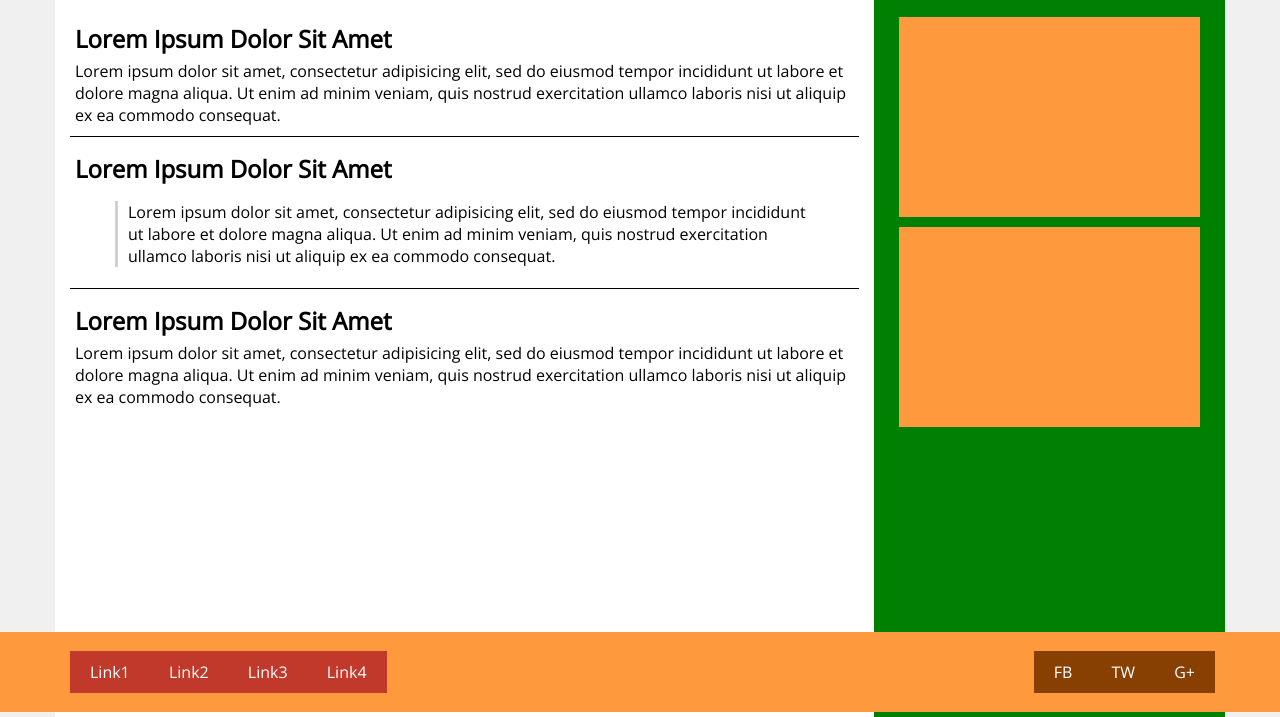
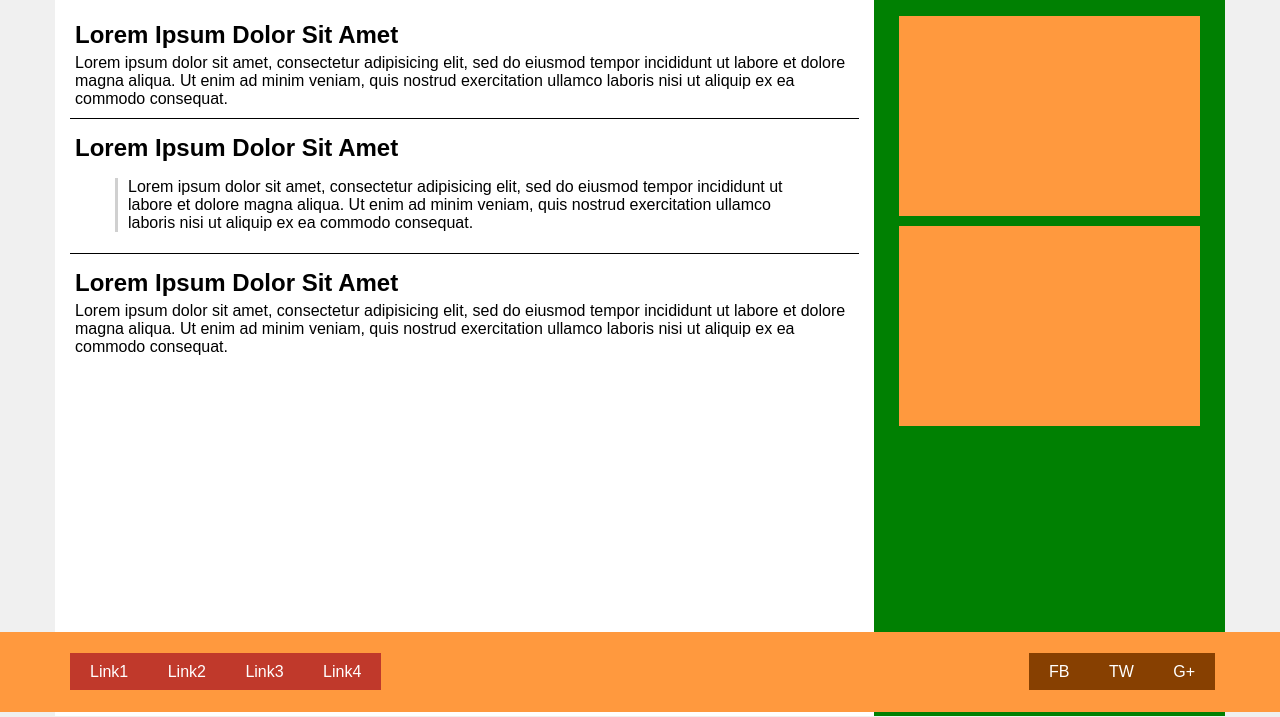
Before and after one commit to gagdmac/web-Test, a website: page index.html in a window 1280 px wide. Shown: the part 88-805 px from the top of the page. Drawn offline with nearby package versions, Linux system fonts and the light colour scheme; files that its build step writes are made by us from their sources.

Commit message:
fuente arial

```diff
--- a/index.html
+++ b/index.html
@@ -7,7 +7,7 @@
 		<title>Prueba Efecto LED</title>
 		<link rel="stylesheet" type="text/css" href="dist/css/styles.css" />
 		<link rel="preconnect" href="https://fonts.gstatic.com">
-		<link href="https://fonts.googleapis.com/css2?family=Open+Sans&display=swap" rel="stylesheet">
+
 	</head>
 	<body>
 
--- a/src/scss/styles/_global.scss
+++ b/src/scss/styles/_global.scss
@@ -13,7 +13,7 @@ html,
 body {
   background-color: $html_color;
   overflow: hidden;
-  font-family: "Open Sans", sans-serif;
+  font-family: Arial, sans-serif;
 
   @include for-phone-only {
     overflow: auto;
```
